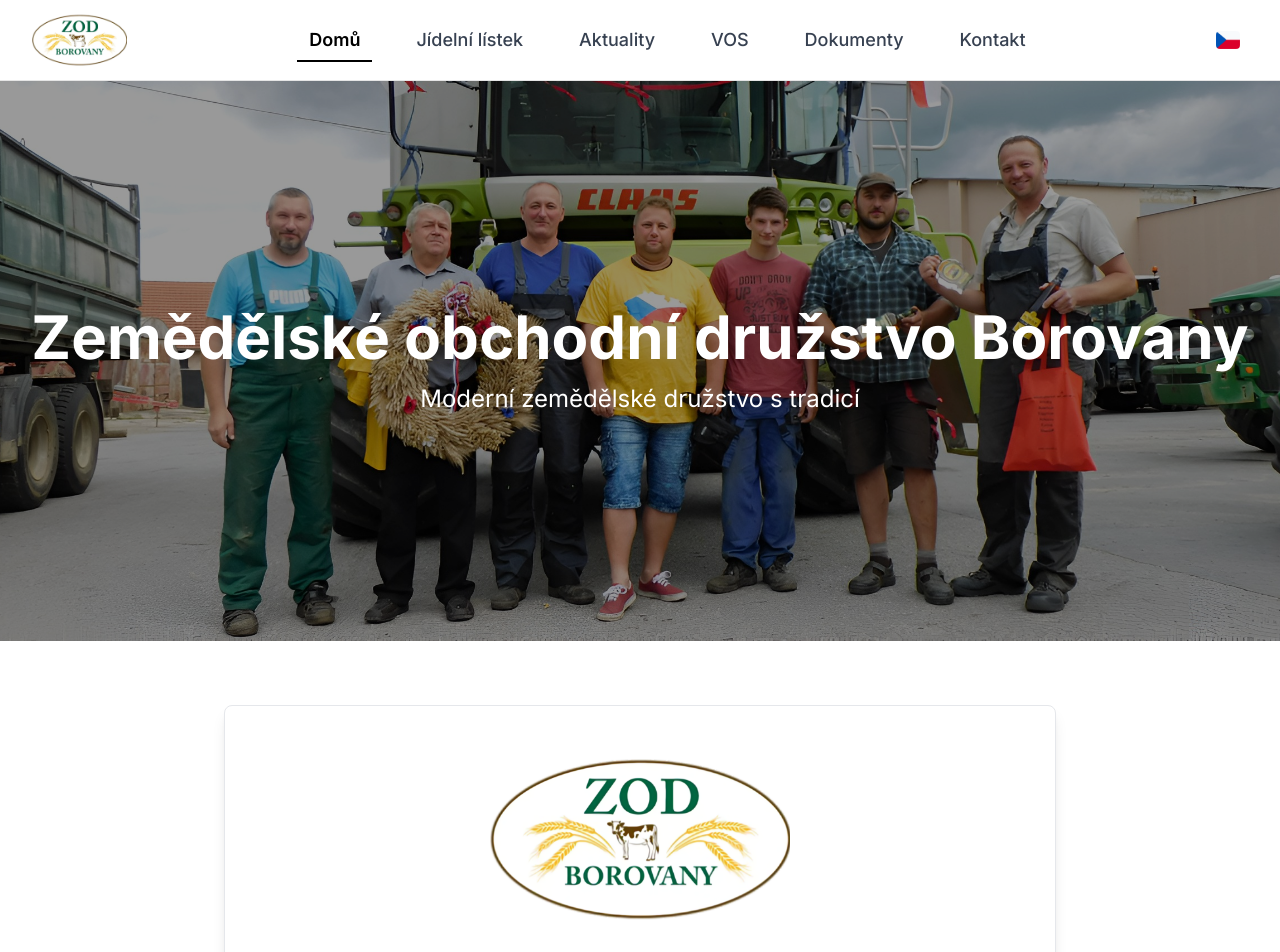
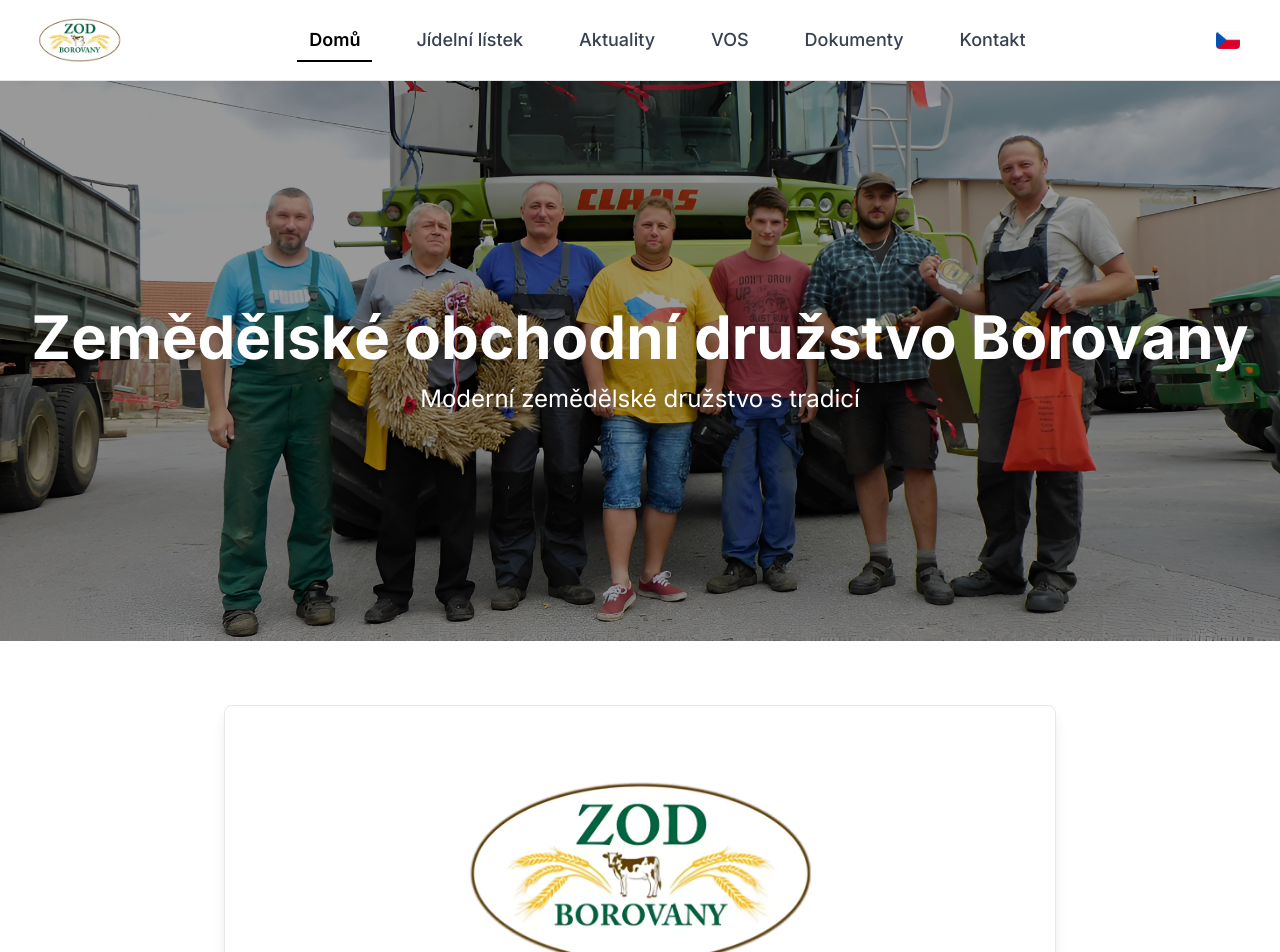
Before and after one commit to vachuska1/vachuskaZODBorovany, a Next.js app: page / in a window 1280 px wide. Shown: the top 952 px of the page. Built offline with nearby package versions, Linux system fonts and the light colour scheme.

Commit message:
feat: update logo to professional agricultural cooperative design
Replace old logo with new transparent background version in navbar and homepage.

#VERCEL_SKIP

Co-authored-by: null <63470419+vachuska1@users.noreply.github.com>

```diff
--- a/app/page.tsx
+++ b/app/page.tsx
@@ -81,7 +81,7 @@ export default function HomePage() {
           <div className="bg-white rounded-lg shadow-lg p-8 border border-gray-200">
             {/* Logo - Increased by 50% */}
             <div className="text-center mb-8">
-              <Image src="/images/logo.png" alt="ZOD Borovany Logo" width={300} height={150} className="mx-auto" />
+              <Image src="/images/logo.png" alt="ZOD Borovany Logo" width={400} height={200} className="mx-auto" />
             </div>
 
             {/* Company Details */}
--- a/components/navbar.tsx
+++ b/components/navbar.tsx
@@ -54,8 +54,8 @@ export function Navbar() {
               <Image
                 src="/images/logo.png"
                 alt="ZOD Borovany Logo"
-                width={140}
-                height={70}
+                width={160}
+                height={80}
                 className="h-16 w-auto"
                 priority
               />
```
Also changed, not shown: public/images/logo.png.
